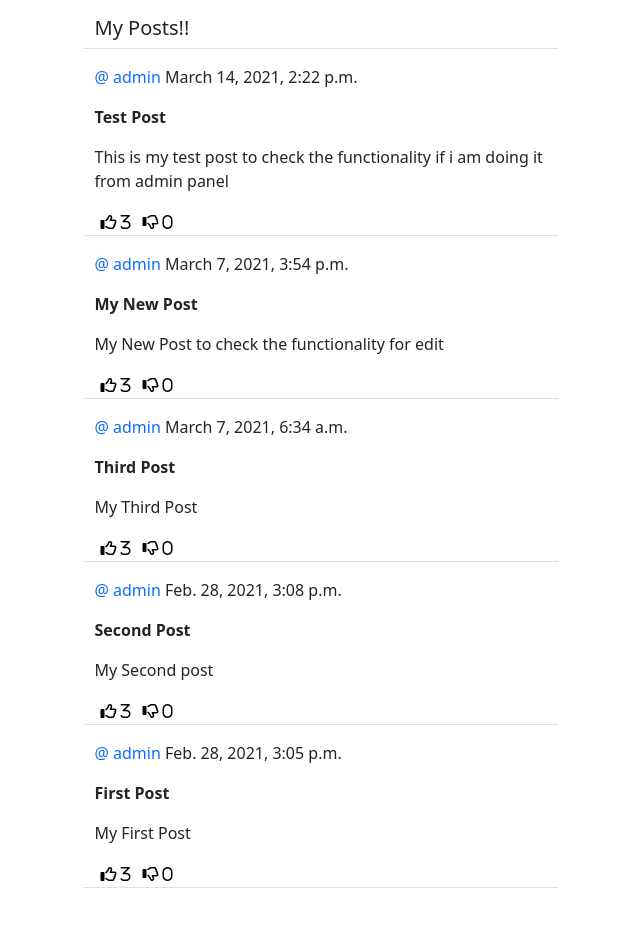
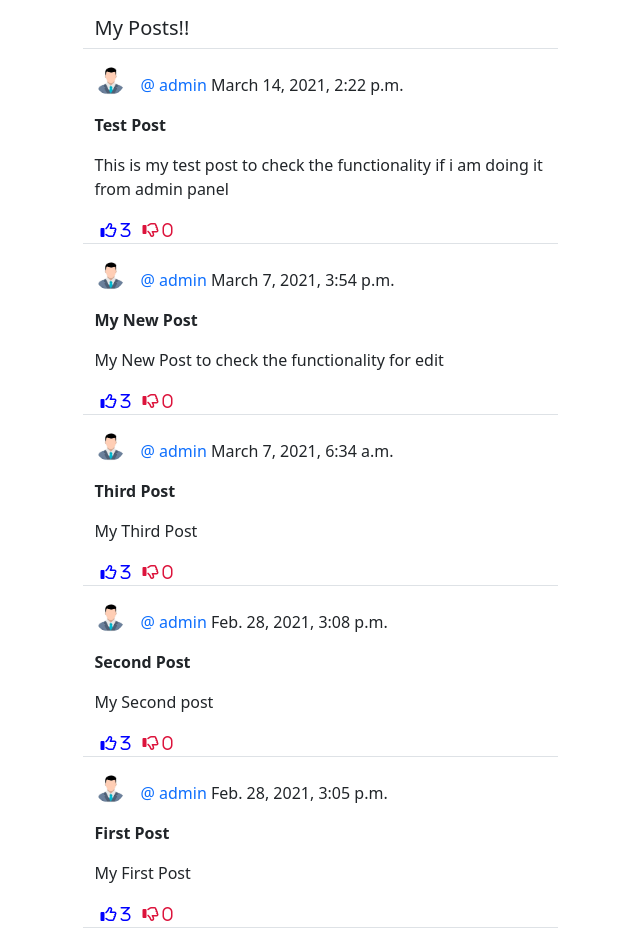
Before and after one commit to prashantmore20/MaifalitMajhya, a Django app: page /blog/ in a window 1280 px wide. Shown: the part 56-984 px from the top of the page, without its empty margins (320-960 px from the left). Before the commit the page ends 944 px from the top, so only its background shows below. Run offline with Django 3.2, Linux system fonts and the light colour scheme; a user stored in the database is signed in; data comes from the database, SQL or seed files in the repository; both versions use the stored data as it was after the commit; data that the repository does not hold is empty; some libraries are stand-ins or nearby versions.

Commit message:
added local css and added folowers list in profile

```diff
--- a/MaifalitMajhya/settings.py
+++ b/MaifalitMajhya/settings.py
@@ -135,6 +135,10 @@ USE_TZ = True
 # Static files (CSS, JavaScript, Images)
 # https://docs.djangoproject.com/en/3.1/howto/static-files/
 
+STATICFILES_DIRS = [
+    BASE_DIR /'static'
+]
+
 STATIC_URL = '/static/'
 MEDIA_ROOT = BASE_DIR /'media'
 MEDIA_URL = '/media/'
--- a/blog/templates/blog/comment_delete.html
+++ b/blog/templates/blog/comment_delete.html
@@ -4,7 +4,7 @@
 <div class="container">
     <div class="row mt-5">
         <div class="col-md-5 col-sm-6">
-            <a href="{% url 'post-detail' object.pk %}" class="btn btn-primary">Back to Post</a>
+            <a href="{% url 'post-detail' object.post.pk %}" class="btn btn-primary">Back to Post</a>
         </div>
     </div>
     <div class="row justify-content-center mt-3">
--- a/blog/templates/blog/post_list.html
+++ b/blog/templates/blog/post_list.html
@@ -10,23 +10,16 @@
             <h5>My Posts!!</h5>
         </div>
     </div>
-{% comment %}
-    <div class="row justify-content-center mt-3">
-        <div class="col-md-5 col-sm-12 border-bottom">
-            <form method="POST">
-                {% csrf_token %}
-                {{form|crispy}}
-                <div class="d-grid gap-2">
-                    <button class="btb btn-success mt-3 mb-5">Submit</button>
-                </div>
-            </form>
-        </div>
-    </div>
-{% endcomment %}
 {% for post in post_list %}
     <div class="row justify-content-center mt-3">
         <div class="col-md-5 col-sm-12 border-bottom">
-            <p> <a style="text-decoration:none" class="text-primary" href="{% url 'profile' post.author.profile.pk %}">@ {{post.author}} </a>{{post.timeStamp}}</p>
+            <div>
+                <a href="{% url 'profile' post.author.profile.pk %}">
+                    <img class="rounded-circle post-img" height=30 width=30 src="{{ post.author.profile.picture.url }}" alt="user"/>
+                <p class="post-text">
+                    <a class="text-primary post-link" href="{% url 'profile' post.author.profile.pk %}">@ {{post.author}} </a>{{post.timeStamp}}
+                </p>
+            </div>
             <div class="position-relative">
                 <p><strong>{{post.title}}</strong></p>
                 <p>{{post.contents}}</p>
@@ -36,7 +29,7 @@
                 <form method="POST" action="{% url 'like' post.pk %}">
                     {% csrf_token %}
                     <input type="hidden" name="next" value="{{ request.path }}">
-                    <button style="background-color: transparent; border: none; box-shadow: none;" type="submit">
+                    <button class="remove-default edit-colour-blue" type="submit">
                         <i class="far fa-thumbs-up"> <span>{{ post.likes.all.count }}</span></i>
                     </button>
                 </form>
@@ -44,7 +37,7 @@
                 <form method="POST" action="{% url 'dislike' post.pk %}">
                     {% csrf_token %}
                     <input type="hidden" name="next" value="{{ request.path }}">
-                    <button style="background-color: transparent; border: none; box-shadow: none;" type="submit">
+                    <button class="remove-default edit-colour-red" type="submit">
                         <i class="far fa-thumbs-down"> <span>{{ post.dislikes.all.count }}</span></i>
                     </button>
                 </form>
--- a/blog/urls.py
+++ b/blog/urls.py
@@ -1,5 +1,5 @@
 from django.urls import path
-from .views import PostListView, PostDetailView, PostEditView,PostDeleteView, CommentDeleteView, ProfileView, ProfileEditView, AddFollower, RemoveFollower, AddLikes, AddDislike
+from .views import PostListView, PostDetailView, PostEditView,PostDeleteView, CommentDeleteView, ProfileView, ProfileEditView, AddFollower, RemoveFollower, AddLikes, AddDislike, PostSearch, ListFollower
 
 urlpatterns = [
     path('', PostListView.as_view(), name='post-list'),
@@ -11,6 +11,9 @@ urlpatterns = [
     path('post/<int:pk>/dislike', AddDislike.as_view(), name='dislike'),
     path('profile/<int:pk>', ProfileView.as_view(), name='profile'),
     path('profile/edit/<int:pk>', ProfileEditView.as_view(), name='profile-edit'),
+    path('profile/<int:pk>/followers/', ListFollower.as_view(), name='list-followers'),
     path('profile/<int:pk>/followers/add', AddFollower.as_view(), name='add-follower'),
     path('profile/<int:pk>/followers/remove', RemoveFollower.as_view(), name='remove-follower'),
+    path('search/', PostSearch.as_view(), name='post-search'),
+
 ]
--- a/blog/views.py
+++ b/blog/views.py
@@ -1,4 +1,5 @@
 from django.shortcuts import render, redirect
+from django.db.models import Q
 from django.urls import reverse_lazy
 from django.http import HttpResponseRedirect
 from django.contrib.auth.mixins import UserPassesTestMixin, LoginRequiredMixin
@@ -123,16 +124,12 @@ class ProfileView(View):
             else:
                 is_following = False
 
-        follower_name = followers
-        list_follower_name = list(follower_name)
-
-        context = {
+            context = {
             'user': user,
             'profile': profile,
             'posts': posts,
             'number_of_followers': number_of_followers,
             'is_following': is_following,
-            'list_follower_name': list_follower_name
         }
 
         return render(request, 'blog/profile.html', context)
@@ -223,3 +220,28 @@ class AddDislike(LoginRequiredMixin, View):
 
         next = request.POST.get('next', '/')
         return HttpResponseRedirect(next)
+
+class PostSearch(View):
+    def get(self, request, *args, **kwargs):
+        query = self.request.GET.get('query')
+        post_list = Post.objects.filter(
+            Q(contents__icontains=query)
+        )
+
+        context={
+            'post_list':post_list,
+        }
+
+        return render(request, 'blog/search.html', context)
+
+class ListFollower(View):
+    def get(self, request, pk, *args, **kwargs):
+        profile = UserProfile.objects.get(pk=pk)
+        followers = profile.followers.all()
+
+        context={
+            'profile': profile,
+            'followers': followers,
+        }
+
+        return render(request, 'blog/followers_list.html', context)
--- a/landing/templates/landing/base.html
+++ b/landing/templates/landing/base.html
@@ -1,3 +1,5 @@
+{% load static %}
+
 <!doctype html>
 <html lang="en">
   <head>
@@ -8,6 +10,7 @@
     <!-- Bootstrap CSS -->
     <link href="https://cdn.jsdelivr.net/npm/bootstrap@5.0.0-beta2/dist/css/bootstrap.min.css" rel="stylesheet" integrity="sha384-BmbxuPwQa2lc/FVzBcNJ7UAyJxM6wuqIj61tLrc4wSX0szH/Ev+nYRRuWlolflfl" crossorigin="anonymous">
     <script src="https://kit.fontawesome.com/2bf4df2b06.js" crossorigin="anonymous"></script>
+    <link href="{% static 'style.css' %}" rel="stylesheet">
 
     <title>Maifalit Majhya</title>
   </head>
--- a/landing/templates/landing/navbar.html
+++ b/landing/templates/landing/navbar.html
@@ -18,15 +18,15 @@
         <ul class="navbar-nav me-auto mb-2 mb-lg-0">
 
         </ul>
-      <form class="d-flex">
-        <input class="form-control me-2" type="search" placeholder="Search" aria-label="Search">
+      <form class="d-flex" method='GET' action={% url 'post-search' %}>
+        <input class="form-control me-2" type="search" placeholder="Search" aria-label="Search" name="query" value="{{ request.GET.query }}">
         <button class="btn btn-outline-success" type="submit">Search</button>
       </form>
           {% if user.is_authenticated %}
             <div class="nav-item dropdown">
               <a class="nav-link dropdown-toggle text-dark" data-bs-toggle="dropdown" href="#" role="button" aria-expanded="false"><i class="fas fa-user"></i> {{ user }}</a>
               <ul class="dropdown-menu">
-                <li><a class="dropdown-item" href="{% url 'profile' user.profile.pk %}">Profile</a></li>
+                <li><a class="dropdown-item" href="{% url 'profile' request.user.profile.pk %}">Profile</a></li>
                 <li><a class="dropdown-item" href="{% url 'account_logout' %}">Sign Out</a></li>
               </ul>
             </div>
--- /dev/null
+++ b/static/style.css
@@ -0,0 +1,26 @@
+.remove-default{
+    background-color: transparent;
+    border: none;
+    box-shadow: none;
+}
+
+.edit-colour-red{
+    color: crimson;
+}
+
+.edit-colour-blue{
+    color:blue;
+}
+
+.post-link{
+    text-decoration: none;
+}
+
+.post-text{
+    padding-top: 0.5rem;
+}
+
+.post-img{
+    float: left;
+    margin-right: 1rem;
+}
```
Also changed, not shown: blog/templates/blog/followers_list.html (added, +29 -0 lines), blog/templates/blog/post_detail.html (+15 -10 lines), blog/templates/blog/profile.html (+13 -9 lines), blog/templates/blog/search.html (added, +32 -0 lines), db.sqlite3.
